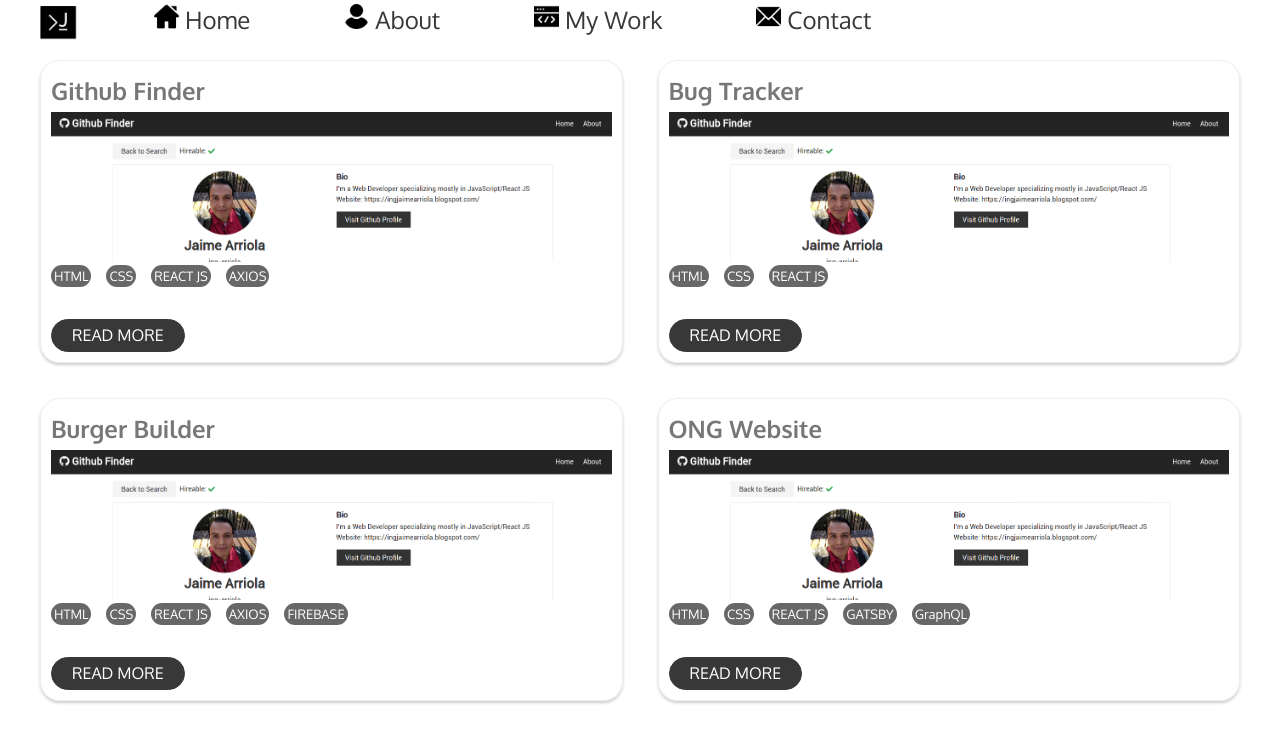
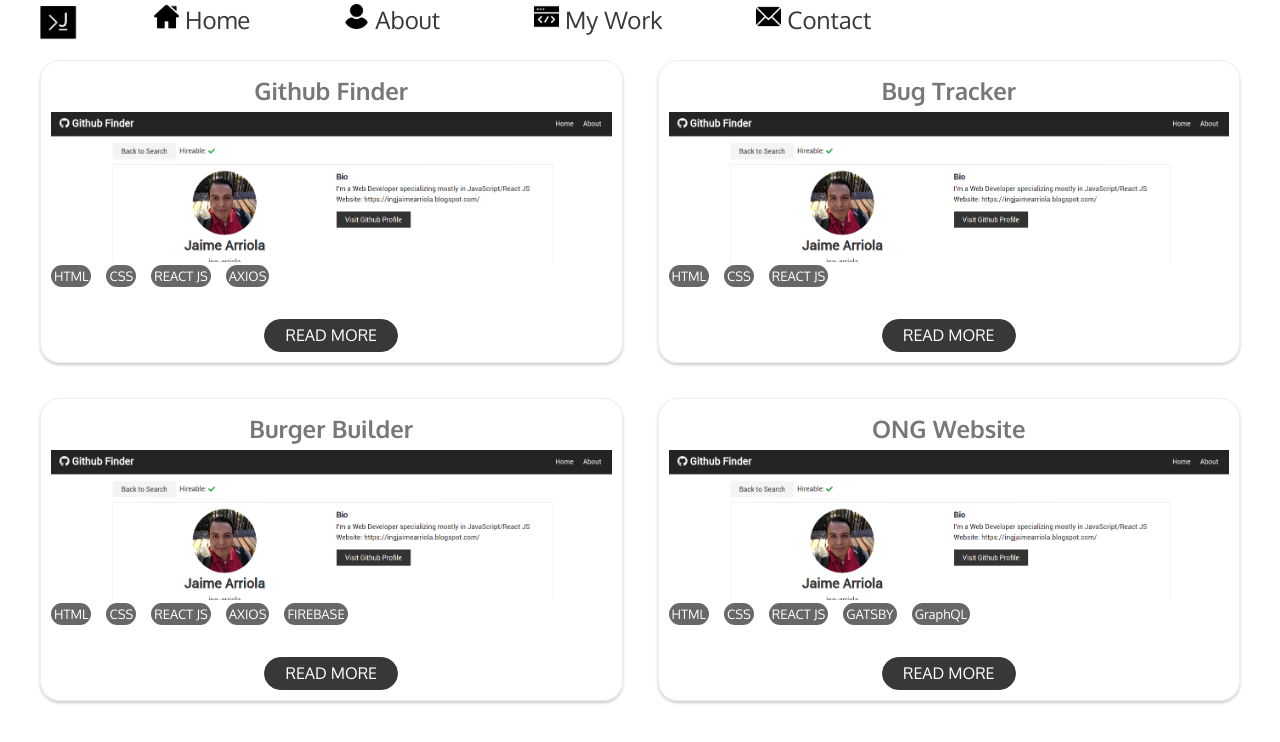
Before and after one commit to ing-arriola/personalBlog, a React (Create React App) app: page /work in a window 1280 px wide. Shown: the top 742 px of the page. Built offline with nearby package versions, Linux system fonts and the light colour scheme.

Commit message:
Added styles to title and button of project card on SingleProject component

```diff
--- a/src/App.css
+++ b/src/App.css
@@ -353,6 +353,12 @@ body {
   font-size: 1.3rem;
 }
 
+.project-card__button-container,
+.project-card__title {
+  display: flex;
+  justify-content: center;
+}
+
 /*PROJECTS COMPONENT*/
 /*
 .projects-container {
--- a/src/components/Projects/SingleProject.js
+++ b/src/components/Projects/SingleProject.js
@@ -3,7 +3,7 @@ import * as projectsPictures from "../../images/projects/projectsPictures";
 const SingleProject = (props) => {
   return (
     <article className="project-card">
-      <div>
+      <div className="project-card__title">
         <h2>{props.projectName}</h2>
       </div>
       <div className="project-card__image-container">
@@ -16,7 +16,7 @@ const SingleProject = (props) => {
           </span>
         ))}
       </div>
-      <div>
+      <div className="project-card__button-container">
         <a href="#" alt="none" className="btn--dark">
           READ MORE
         </a>
```
